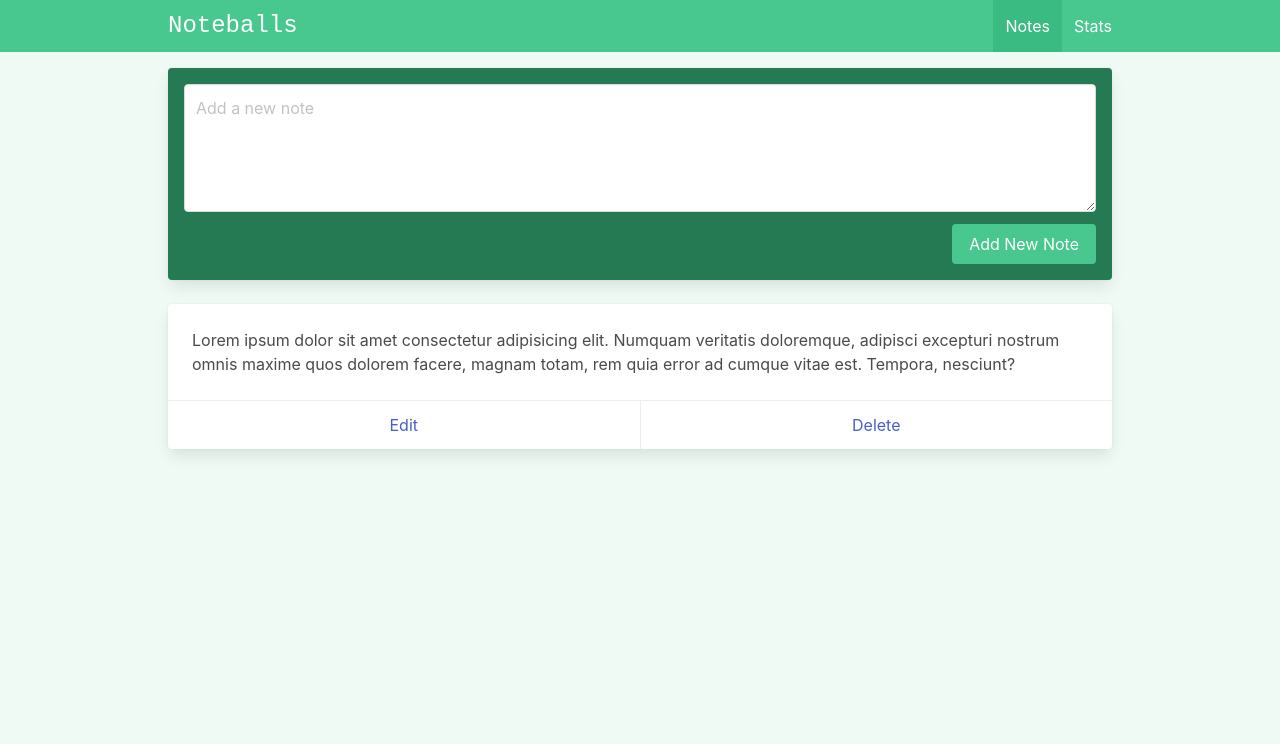
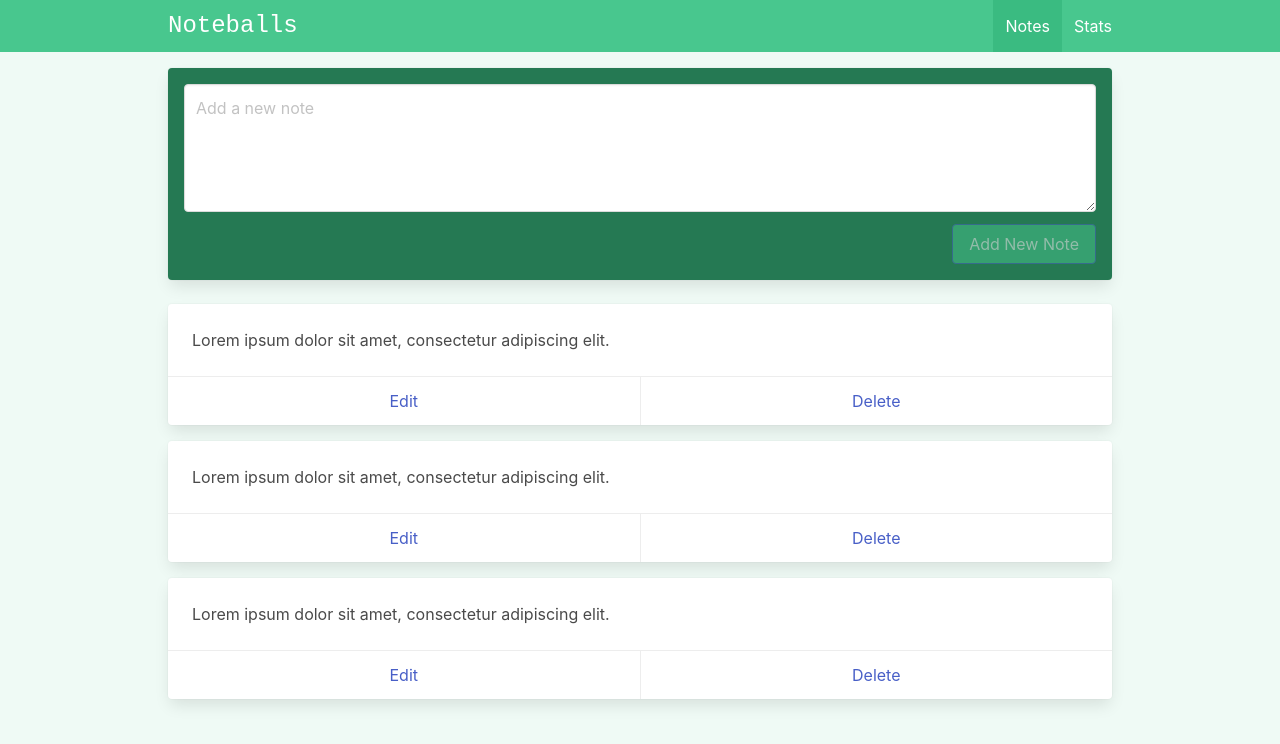
Before and after one commit to dabingch/vue-web-apps, a Vue app in the folder vue-noteballs-app/: page /#/ in a window 1280 px wide. Shown: the top 744 px of the page. Built offline with nearby package versions, Linux system fonts and the light colour scheme.

Commit message:
Add add new note function in vue-noteballs-app

```diff
--- a/vue-noteballs-app/src/views/VueNotesView.vue
+++ b/vue-noteballs-app/src/views/VueNotesView.vue
@@ -1,32 +1,33 @@
-<script setup></script>
-
 <template>
 	<div class="notes">
 		<div class="card has-background-success-dark p-4 mb-5">
 			<div class="field">
 				<div class="control">
 					<textarea
+						v-model="newNote"
 						class="textarea"
 						placeholder="Add a new note"
+						ref="newNoteRef"
 					></textarea>
 				</div>
 			</div>
 			<div class="field is-grouped is-grouped-right">
 				<div class="control">
-					<button class="button is-link has-background-success">
+					<button
+						@click="addNote"
+						:disabled="!newNote"
+						class="button is-link has-background-success"
+					>
 						Add New Note
 					</button>
 				</div>
 			</div>
 		</div>
 
-		<div class="card mb-4">
+		<div v-for="note in notes" :key="note.id" class="card mb-4">
 			<div class="card-content">
 				<div class="content">
-					Lorem ipsum dolor sit amet consectetur adipisicing elit.
-					Numquam veritatis doloremque, adipisci excepturi nostrum
-					omnis maxime quos dolorem facere, magnam totam, rem quia
-					error ad cumque vitae est. Tempora, nesciunt?
+					{{ note.content }}
 				</div>
 			</div>
 			<footer class="card-footer">
@@ -36,3 +37,35 @@
 		</div>
 	</div>
 </template>
+
+<script setup>
+import { ref } from 'vue'
+
+const notes = ref([
+	{
+		id: 1,
+		content: 'Lorem ipsum dolor sit amet, consectetur adipiscing elit.',
+	},
+	{
+		id: 2,
+		content: 'Lorem ipsum dolor sit amet, consectetur adipiscing elit.',
+	},
+	{
+		id: 3,
+		content: 'Lorem ipsum dolor sit amet, consectetur adipiscing elit.',
+	},
+])
+
+const newNote = ref('')
+const newNoteRef = ref(null)
+
+const addNote = () => {
+	notes.value.unshift({
+		id: notes.value.length + 1,
+		content: newNote.value,
+	})
+
+	newNote.value = ''
+	newNoteRef.value.focus()
+}
+</script>
```
